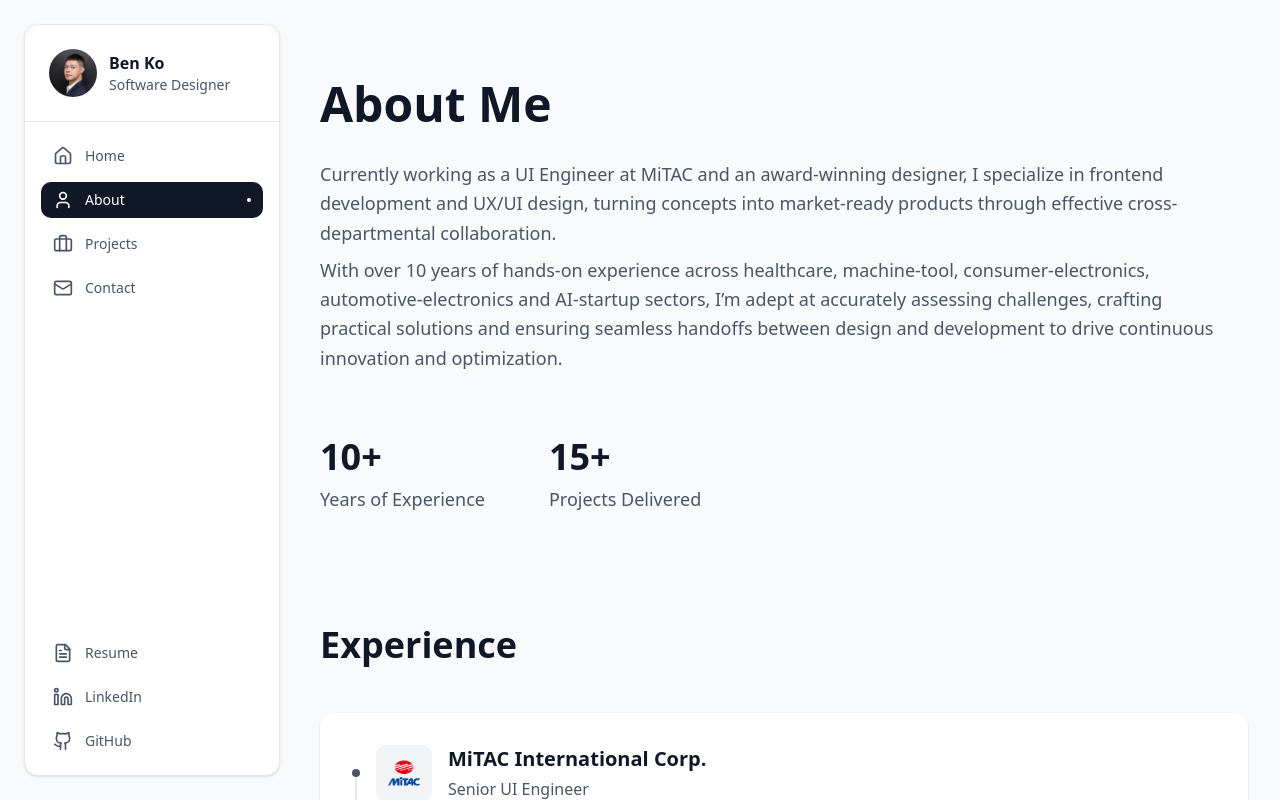
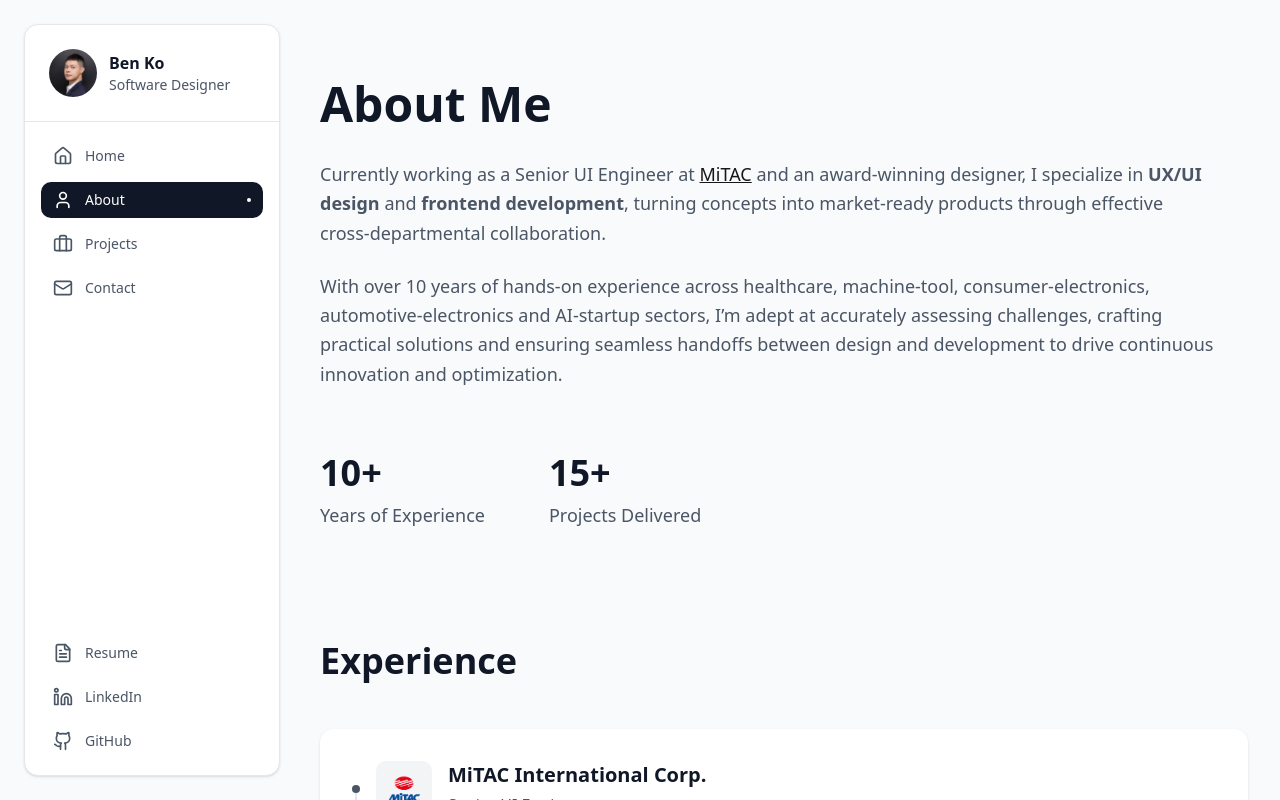
Before and after one commit to weichiangko/weichiangko-site, a Next.js app: page /about in a window 1280 px wide. Shown: the top 800 px of the page. Built offline with nearby package versions, Linux system fonts and the light colour scheme.

Commit message:
test: trigger Vercel preview deployment

```diff
--- a/src/app/about/page.tsx
+++ b/src/app/about/page.tsx
@@ -23,8 +23,8 @@ export default function AboutPage() {
           {/* Main About Section - Home Section Style */}
           <section className="pb-16">
             {/* Description - Full Width */}
-            <p className="text-lg text-gray-600 leading-relaxed max-w-4xl mb-2">
-              Currently working as a UI Engineer at MiTAC and an award-winning designer, I specialize in frontend development and UX/UI design, turning concepts into market-ready products through effective cross-departmental collaboration.
+            <p className="text-lg text-gray-600 leading-relaxed max-w-4xl mb-6">
+              Currently working as a Senior UI Engineer at <a href="https://www.mitac.com/" target="_blank" rel="noopener noreferrer" className="underline text-primary hover:text-primary/80 transition-colors">MiTAC</a> and an award-winning designer, I specialize in <strong>UX/UI design</strong> and <strong>frontend development</strong>, turning concepts into market-ready products through effective cross-departmental collaboration.
             </p>
             <p className="text-lg text-gray-600 leading-relaxed max-w-4xl mb-16">
               With over 10 years of hands-on experience across healthcare, machine-tool, consumer-electronics, automotive-electronics and AI-startup sectors, I’m adept at accurately assessing challenges, crafting practical solutions and ensuring seamless handoffs between design and development to drive continuous innovation and optimization.
```
